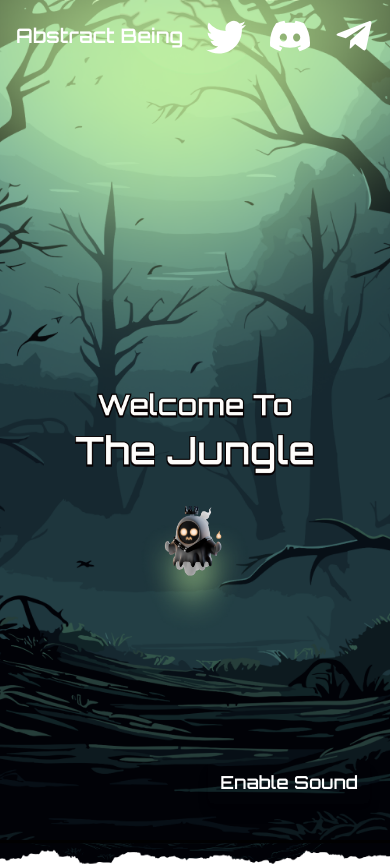
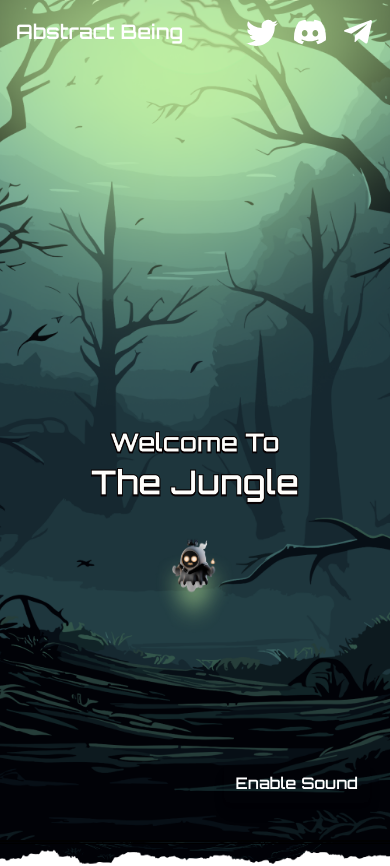
Before and after one commit to nesl-it-dev/Abstract-Beings, a Next.js app: page /landing in a window 390 px wide. Shown: the top 866 px of the page. Built offline with nearby package versions, Linux system fonts and the light colour scheme.

Commit message:
responsiveness

```diff
--- a/components/sections/abstract_collective.tsx
+++ b/components/sections/abstract_collective.tsx
@@ -23,7 +23,7 @@ const AbstractCollective = () => {
         initial={{ y: 0 }}
         animate={{ y: [0, -15, 0] }} // Floating effect
         transition={{ duration: 3, repeat: Infinity, ease: "easeInOut" }}
-        className="absolute top-40 right-40"
+        className="absolute top-10 right-5 xl:top-40 xl:right-40"
       >
         <Image
           src="/ghost_1.png" // Replace with your actual image path
@@ -35,7 +35,7 @@ const AbstractCollective = () => {
       </motion.div>
 
       <div className="max-w-5xl text-white p-9 mt-[20%]">
-        <h1 className="text-5xl font-bold mb-6">
+        <h1 className="text-3xl xl:text-5xl font-bold mb-6">
           Join <span className="text-white">The Abstract Collective</span>
         </h1>
         <p className="text-lg text-gray-300 mb-6">
--- a/components/sections/hero_component.tsx
+++ b/components/sections/hero_component.tsx
@@ -23,7 +23,7 @@ const Hero = () => {
     scrollAmount < 5 ? 1 : Math.max(1 - (scrollAmount - 5) / 100, 0);
 
   return (
-    <div className="relative w-full h-screen flex flex-col items-center justify-center overflow-hidden border-b-black">
+    <div className="relative w-full h-screen flex flex-col items-center justify-center overflow-hidden border-b border-black">
       {/* Header */}
       <header
         className={`fixed w-full p-4 flex justify-between items-center text-white z-50 transition-all duration-500 md:px-8 lg:px-12 xl:px-16 ${
@@ -31,13 +31,13 @@ const Hero = () => {
         }`}
         style={{ opacity: headerOpacity }}
       >
-        <h1 className="text-xl sm:text-3xl md:text-4xl lg:text-5xl  font-semibold">
+        <h1 className="text-xl sm:text-3xl md:text-4xl xl:text-5xl font-semibold">
           Abstract Being
         </h1>
-        <div className="flex space-x-6 lg:space-x-8">
-          <BsTwitter className="w-10 h-10 lg:w-12 lg:h-12  cursor-pointer hover:text-peach" />
-          <BsDiscord className="w-10 h-10 lg:w-12 lg:h-12  cursor-pointer hover:text-peach" />
-          <FaTelegramPlane className="w-10 h-10 lg:w-12 lg:h-12  cursor-pointer hover:text-peach" />
+        <div className="flex space-x-4 sm:space-x-6 lg:space-x-8">
+          <BsTwitter className="w-8 h-8 sm:w-10 sm:h-10 xl:w-12 xl:h-12 cursor-pointer hover:text-peach" />
+          <BsDiscord className="w-8 h-8 sm:w-10 sm:h-10 xl:w-12 xl:h-12 cursor-pointer hover:text-peach" />
+          <FaTelegramPlane className="w-8 h-8 sm:w-10 sm:h-10 xl:w-12 xl:h-12 cursor-pointer hover:text-peach" />
         </div>
       </header>
 
@@ -45,40 +45,40 @@ const Hero = () => {
       <div className="absolute inset-0 z-0 w-full h-full">
         <Image
           src="/hero_new.png"
-          layout="fill"
+          fill
           alt="Jungle Background"
           className="object-cover object-bottom"
         />
       </div>
 
       {/* Main Content */}
-      <div className="relative top-[10%] md:top-[20%] text-center text-white">
+      <div className="relative top-[12%] md:top-[18%] lg:top-[20%] text-center text-white px-4">
         <Image
           src="/title.png"
-          width={400}
-          height={400}
+          width={500}
+          height={500}
           alt="Title"
-          className="w-60 md:w-96 lg:w-[500px]"
+          className="w-52 sm:w-60 md:w-72 lg:w-80 xl:w-[500px]"
         />
       </div>
 
       {/* Animated Character Image */}
       <motion.div
-        className="relative top-[12%] md:top-[20%]"
+        className="relative top-[15%] md:top-[20%] lg:top-[22%]"
         animate={{ y: [0, -10, 0] }}
         transition={{ repeat: Infinity, duration: 2, ease: "easeInOut" }}
       >
         <Image
           src="/ghost_1.png"
-          width={200}
-          height={200}
+          width={250}
+          height={250}
           alt="Character"
-          className="w-32 md:w-48 lg:w-[250px]"
+          className="w-24 sm:w-32 md:w-40 lg:w-48 xl:w-[250px]"
         />
       </motion.div>
 
       {/* Enable Sound Button */}
-      <div className="absolute bottom-10 md:bottom-16 right-5 md:right-10 text-white text-lg md:text-2xl lg:text-3xl font-semibold px-3 py-2 md:px-4 md:py-2.5 rounded-md shadow-lg hover:text-peach cursor-pointer bg-transparent">
+      <div className="absolute bottom-10 md:bottom-16 lg:bottom-20 right-5 md:right-10 lg:right-14 bg-transparent text-white text-base sm:text-lg md:text-2xl lg:text-3xl font-semibold px-3 py-2 md:px-4 md:py-2.5 rounded-md shadow-lg hover:text-peach cursor-pointer">
         Enable Sound
       </div>
     </div>
--- a/components/sections/mortals.tsx
+++ b/components/sections/mortals.tsx
@@ -15,7 +15,7 @@ const CallToMortals = () => {
       </div>
 
       {/* Content Box - Adjusted for responsiveness */}
-      <div className="relative md:absolute md:right-[15%] md:top-[10%] max-w-screen-md w-full  p-6 sm:p-8 md:p-10 max-h-[60%] overflow-y-auto scroll-container">
+      <div className="relative md:absolute md:right-[15%] lg:right-[1%] xl:right-[15%] md:top-[10%] lg:max-w-[70%] xl:max-w-screen-md w-full  p-6 sm:p-8 md:p-10 max-h-[60%] overflow-y-auto scroll-container">
         <h1 className="text-3xl sm:text-4xl font-bold text-gray-800 mb-4">
           The Call To <span className="text-black text-4xl">Mortals</span>
         </h1>
--- a/components/sections/purpose.tsx
+++ b/components/sections/purpose.tsx
@@ -4,25 +4,24 @@ import Image from "next/image";
 
 const Purpose = () => {
   return (
-    <div className="relative w-full min-h-screen flex items-center justify-center text-center px-6 sm:px-10 md:px-16 lg:px-20 mt-[-5%] z-[-10]">
+    <div className="relative w-full min-h-screen flex items-center justify-center text-center px-6 sm:px-10 md:px-16  xl:px-32 mt-[-5%] z-[-10]">
       {/* Background Image */}
       <div className="absolute inset-0 z-0">
         <Image
           src="/Purpose.png"
           alt="Background"
-          layout="fill"
-          objectFit="cover"
+          fill
           quality={100}
-          className="w-full h-full object-bottom"
+          className="object-cover object-bottom"
         />
       </div>
 
       {/* Content */}
-      <div className="relative z-10 bg-opacity-90 p-6 sm:p-8 md:p-12 rounded-lg max-w-3xl">
-        <h2 className="text-3xl sm:text-4xl font-bold mb-4">
-          The Portal’s <span className="text-black text-4xl">Purpose</span>
+      <div className="relative z-10  p-6 sm:p-8 md:p-12 lg:p-16 rounded-lg max-w-3xl">
+        <h2 className="text-3xl sm:text-4xl md:text-5xl font-bold mb-4">
+          The Portal’s <span className="text-black md:text-5xl">Purpose</span>
         </h2>
-        <p className="text-black text-sm sm:text-lg md:text-xl leading-relaxed">
+        <p className="text-black text-sm sm:text-base md:text-lg lg:text-xl leading-relaxed">
           No one knows who or what created the Abstract Portal, only that it has
           always existed. It is both a gate and a sentinel, balancing the
           threads of countless worlds. From its glowing core, energy flows,
@@ -30,7 +29,7 @@ const Purpose = () => {
           creatures; they are manifestations of thought, shadows of ideas, and
           echoes of emotions that mortals and other entities once imagined.
         </p>
-        <p className="text-black text-sm sm:text-lg md:text-xl leading-relaxed mt-4">
+        <p className="text-black text-sm sm:text-base md:text-lg lg:text-xl leading-relaxed mt-4">
           Each Abstract Being is shaped by the raw energy of the portal and the
           stories whispered into its realm. Some are serene and luminous,
           embodying hope and clarity. Others are chaotic and fractured,
--- a/components/sections/vision_sections.tsx
+++ b/components/sections/vision_sections.tsx
@@ -7,7 +7,7 @@ export default function VisionSection() {
       <div className="absolute inset-0 z-0">
         <Image
           src="/Vision.png"
-          layout="fill"
+          fill
           alt="Jungle Background"
           className="w-full h-full object-cover object-bottom"
         />
@@ -15,17 +15,18 @@ export default function VisionSection() {
 
       <div className="relative flex flex-col lg:flex-row items-center w-full max-w-6xl z-10">
         {/* Image on the left */}
-        <div className="relative w-full sm:w-1/2 lg:w-1/3 flex justify-center">
+        <div className="relative w-full lg:w-1/3 flex justify-center mb-8 lg:mb-0">
           <Image
             src="/ghost_2.png"
             alt="Abstract Character"
             width={500}
             height={500}
+            className="w-3/4 sm:w-1/2 lg:w-full"
           />
         </div>
 
         {/* Text Content */}
-        <div className="w-full sm:w-1/2 lg:w-[55%] p-6 text-center ml-7">
+        <div className="w-full lg:w-[55%] p-6 text-center lg:text-left">
           <h2 className="text-3xl lg:text-4xl font-bold mb-4">
             Vision Of <span className="text-black text-5xl">Abstract</span>{" "}
             Being
```
Also changed, not shown: components/sections/abstract_section.tsx (+10 -8 lines), components/sections/mystical.tsx (+14 -10 lines).
